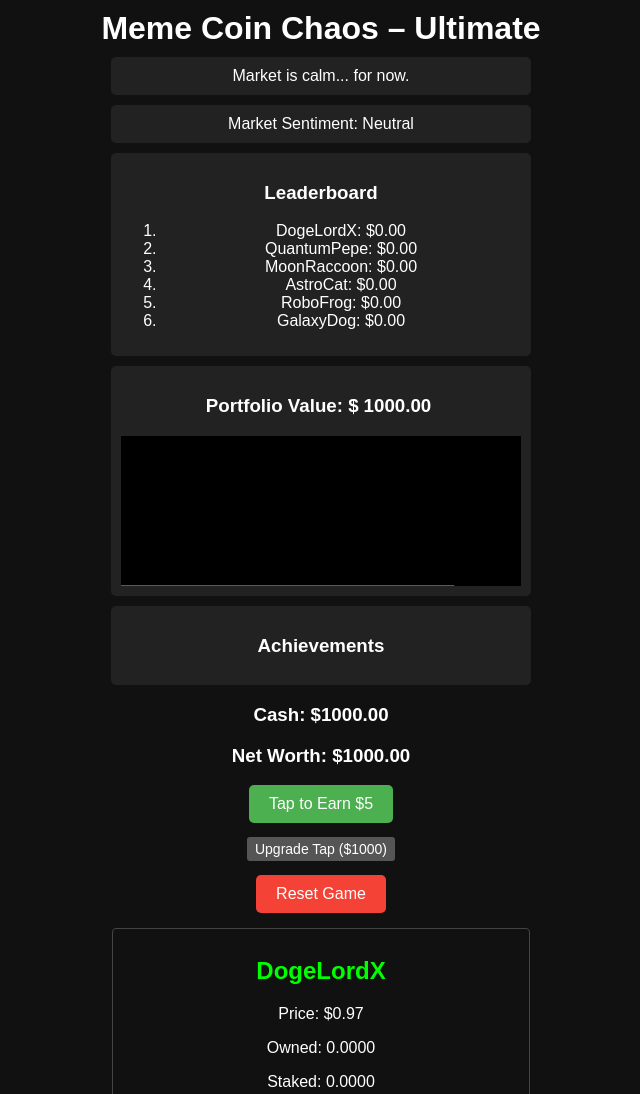
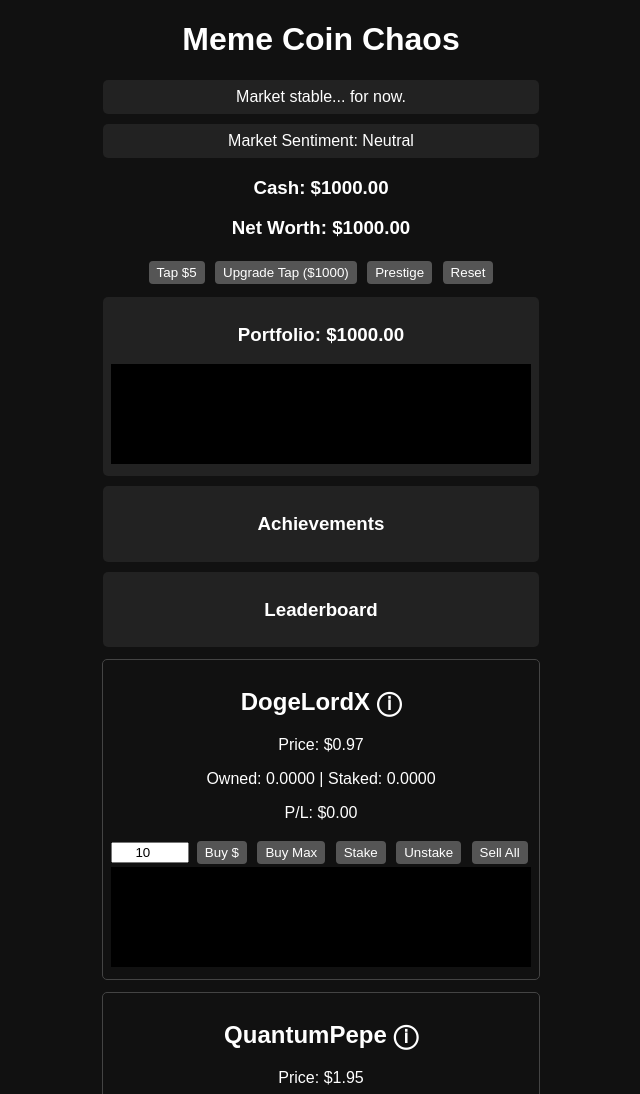
Before and after one commit to lilnuttyy69/meme-coin-chaos, a plain HTML site: page index.html in a window 1280 px wide. Shown: the top 1094 px of the page, without its empty margins (319-959 px from the left). Drawn offline with Linux system fonts and the light colour scheme.

Commit message:
Update index.html

```diff
--- a/index.html
+++ b/index.html
@@ -2,329 +2,362 @@
 <html>
 <head>
 <meta name="viewport" content="width=device-width, initial-scale=1.0">
-<title>Meme Coin Chaos – Ultimate Edition</title>
+<title>Meme Coin Chaos</title>
 <style>
-body { font-family: Arial; background:#111; color:#fff; text-align:center; margin:0; padding:0; }
-h1 { margin:10px; }
-#news, #sentiment, #leaderboard, #portfolio-container, #achievements { background:#222; padding:10px; margin:10px auto; width:90%; max-width:400px; border-radius:5px; }
-.coin { margin:15px auto; padding:8px; border:0.8px solid #444; border-radius:4px; width:90%; max-width:400px; transition: color 0.3s; }
-button { padding:4px 8px; margin:4px; border:none; border-radius:3px; background:#555; color:#fff; cursor:pointer; font-size:14px;}
+body { font-family: Arial; background:#111; color:#fff; text-align:center; margin:0; }
+.coin { margin:12px auto; padding:8px; border:1px solid #444; width:90%; max-width:420px; border-radius:5px; }
+button { margin:3px; padding:4px 8px; background:#555; color:white; border:none; border-radius:4px; }
 button:hover { background:#777; }
-input { margin:3px; width:70px; border-radius:3px; border:1px solid #555; text-align:center; font-size:14px;}
-canvas { margin-top:10px; background:#000; width:100%; height:100px; display:block; }
-#portfolio-chart { height:150px; }
-#tap-money, #reset-game { padding:10px 20px; margin:10px auto; display:block; border-radius:5px; font-size:16px; }
-#tap-money { background:#4CAF50; color:#fff; }
-#tap-money:hover { background:#66bb6a; }
-#reset-game { background:#f44336; color:#fff; }
-#reset-game:hover { background:#e57373; }
-#portfolio-value { display:inline-block; padding:0 5px; }
-#achievement-banner { background:#444; color:#fff; padding:5px 10px; border-radius:4px; margin:10px auto; display:none; max-width:300px; }
+input { width:70px; text-align:center; }
+canvas { background:black; width:100%; height:100px; }
+#news,#sentiment,#leaderboard,#portfolio-container,#achievements {
+background:#222; margin:10px auto; padding:8px; width:90%; max-width:420px; border-radius:5px;
+}
+#achievement-banner { display:none; background:#444; padding:6px; border-radius:4px; }
 </style>
 </head>
 <body>
 
-<h1>Meme Coin Chaos – Ultimate</h1>
+<h1>Meme Coin Chaos</h1>
 
-<div id="news">Market is calm... for now.</div>
+<div id="news">Market stable... for now.</div>
 <div id="sentiment">Market Sentiment: Neutral</div>
-<div id="leaderboard"><h3>Leaderboard</h3><ol id="leaderboard-list"></ol></div>
-<div id="portfolio-container"><h3>Portfolio Value: $<span id="portfolio-value">0</span></h3><canvas id="portfolio-chart"></canvas></div>
-<div id="achievements"><h3>Achievements</h3><div id="achievement-banner"></div></div>
 
 <h3>Cash: $<span id="cash">0</span></h3>
 <h3>Net Worth: $<span id="networth">0</span></h3>
 
-<button id="tap-money">Tap to Earn $5</button>
-<button id="upgrade-tap">Upgrade Tap ($1000)</button>
-<button id="reset-game">Reset Game</button>
+<button id="tap-money"></button>
+<button id="upgrade-tap"></button>
+<button onclick="prestige()">Prestige</button>
+<button onclick="resetGame()">Reset</button>
+
+<div id="portfolio-container">
+<h3>Portfolio: $<span id="portfolio-value">0</span></h3>
+<canvas id="portfolio-chart"></canvas>
+</div>
+
+<div id="achievements">
+<h3>Achievements</h3>
+<div id="achievement-banner"></div>
+</div>
+
+<div id="leaderboard">
+<h3>Leaderboard</h3>
+<ol id="leaderboard-list"></ol>
+</div>
 
 <div id="coins"></div>
 
 <script>
-// ---------- Persistent Storage ----------
-const STORAGE_KEY = "memeCoinChaosUltimate";
+
+// ------------------ GLOBALS ------------------
+
+const STORAGE_KEY = "memeCoinChaosV3";
+
 let cash = 1000;
-let coins = [];
-let portfolioHistory = [];
-let lastPortfolio = 0;
 let tapValue = 5;
 let tapUpgradeCost = 1000;
+let prestigeLevel = 0;
+let prestigeMultiplier = 1;
+
+let portfolioHistory = [];
 let achievementsUnlocked = [];
+let achievementQueue = [];
+let showingAchievement = false;
 
-// ---------- Load/Save ----------
-function saveGame(){
-  localStorage.setItem(STORAGE_KEY, JSON.stringify({cash, coins, portfolioHistory, tapValue, achievementsUnlocked}));
-}
+let crashActive = false;
+let lastCrashDelay = 0;
+let marketGreedLevel = 0;
+let lastWhaleCrashTime = 0;
+const WHALE_CRASH_COOLDOWN = 60 * 60 * 1000;
+const TRANSACTION_FEE = 0.01;
+const STAKE_YIELD = 0.002;
 
-function loadGame(){
-  const saved = localStorage.getItem(STORAGE_KEY);
-  if(saved){
-    const data = JSON.parse(saved);
-    cash = data.cash || 1000;
-    portfolioHistory = data.portfolioHistory || [];
-    tapValue = data.tapValue || 5;
-    achievementsUnlocked = data.achievementsUnlocked || [];
-    coins = (data.coins || []).map(c => ({
-      name: c.name || "Coin",
-      price: c.price || 1,
-      basePrice: c.basePrice || c.price,
-      volatility: c.volatility || 0.05,
-      hype: c.hype || 1,
-      history: c.history || [],
-      holdings: c.holdings || 0,
-      trend: c.trend || 0,
-      lastPrice: c.lastPrice || c.price,
-      totalSpent: c.totalSpent || 0,
-      staked: c.staked || 0
-    }));
-  }
-  if(coins.length===0){
-    coins = [
-      {name:"DogeLordX", price:1, basePrice:1, volatility:0.05, hype:1, history:[], holdings:0, trend:0, lastPrice:1, totalSpent:0, staked:0},
-      {name:"QuantumPepe", price:2, basePrice:2, volatility:0.07, hype:1, history:[], holdings:0, trend:0, lastPrice:2, totalSpent:0, staked:0},
-      {name:"MoonRaccoon", price:0.5, basePrice:0.5, volatility:0.1, hype:1, history:[], holdings:0, trend:0, lastPrice:0.5, totalSpent:0, staked:0},
-      {name:"AstroCat", price:0.8, basePrice:0.8, volatility:0.06, hype:1, history:[], holdings:0, trend:0, lastPrice:0.8, totalSpent:0, staked:0},
-      {name:"RoboFrog", price:1.5, basePrice:1.5, volatility:0.08, hype:1, history:[], holdings:0, trend:0, lastPrice:1.5, totalSpent:0, staked:0},
-      {name:"GalaxyDog", price:2, basePrice:2, volatility:0.05, hype:1, history:[], holdings:0, trend:0, lastPrice:2, totalSpent:0, staked:0}
+let coins = [
+{name:"DogeLordX", basePrice:1, price:1, volatility:0.05, holdings:0, staked:0, trend:0, history:[], totalSpent:0},
+{name:"QuantumPepe", basePrice:2, price:2, volatility:0.07, holdings:0, staked:0, trend:0, history:[], totalSpent:0},
+{name:"MoonRaccoon", basePrice:0.5, price:0.5, volatility:0.1, holdings:0, staked:0, trend:0, history:[], totalSpent:0},
+{name:"AstroCat", basePrice:0.8, price:0.8, volatility:0.06, holdings:0, staked:0, trend:0, history:[], totalSpent:0},
+{name:"RoboFrog", basePrice:1.5, price:1.5, volatility:0.08, holdings:0, staked:0, trend:0, history:[], totalSpent:0},
+{name:"GalaxyDog", basePrice:2, price:2, volatility:0.05, holdings:0, staked:0, trend:0, history:[], totalSpent:0}
 ];
-  }
-}
 
-loadGame();
+// ------------------ INIT ------------------
 
-// ---------- Initialize Coins ----------
 function initCoins(){
 const container=document.getElementById("coins");
 container.innerHTML="";
 coins.forEach((c,i)=>{
-    const coinDiv=document.createElement("div");
-    coinDiv.className="coin";
-    coinDiv.id=`coin-${i}`;
-    coinDiv.innerHTML=`
-      <h2 id="name-${i}">${c.name}</h2>
-      <p>Price: $<span id="price-${i}">${c.price.toFixed(2)}</span></p>
-      <p>Owned: <span id="owned-${i}">${c.holdings.toFixed(4)}</span></p>
-      <p>Staked: <span id="staked-${i}">${c.staked.toFixed(4)}</span></p>
-      <p>Profit/Loss: $<span id="pl-${i}">${((c.price*(c.holdings+c.staked))-c.totalSpent).toFixed(2)}</span></p>
-      <label>Buy Amount ($): <input type="number" min="1" value="10" id="amt-${i}"/></label>
+container.innerHTML+=`
+<div class="coin">
+<h2 onclick="showCoinInfo(${i})" style="cursor:pointer">${c.name} ⓘ</h2>
+<p>Price: $<span id="price-${i}">0</span></p>
+<p>Owned: <span id="owned-${i}">0</span> | Staked: <span id="staked-${i}">0</span></p>
+<p>P/L: $<span id="pl-${i}">0</span></p>
+<input type="number" id="amt-${i}" value="10">
 <button onclick="buyByCash(${i})">Buy $</button>
 <button onclick="buyMax(${i})">Buy Max</button>
 <button onclick="stakeCoin(${i})">Stake</button>
+<button onclick="unstakeCoin(${i})">Unstake</button>
 <button onclick="sellAll(${i})">Sell All</button>
 <canvas id="chart-${i}"></canvas>
-    `;
-    container.appendChild(coinDiv);
+</div>`;
 });
 }
 
-// ---------- Buy/Sell Functions ----------
+initCoins();
+
+// ------------------ TAP SYSTEM ------------------
+
+function updateTapButtons(){
+document.getElementById("tap-money").innerText=`Tap $${tapValue * prestigeMultiplier}`;
+document.getElementById("upgrade-tap").innerText=`Upgrade Tap ($${tapUpgradeCost})`;
+}
+
+document.getElementById("tap-money").onclick=()=>{
+cash += tapValue * prestigeMultiplier;
+updateGameUI();
+};
+
+document.getElementById("upgrade-tap").onclick=()=>{
+if(cash>=tapUpgradeCost){
+cash-=tapUpgradeCost;
+tapValue*=2;
+tapUpgradeCost=Math.floor(tapUpgradeCost*2.2);
+updateTapButtons();
+updateGameUI();
+}
+};
+
+updateTapButtons();
+
+// ------------------ BUY / SELL ------------------
+
 function buyByCash(i){
 let amt=parseFloat(document.getElementById(`amt-${i}`).value)||0;
-  let spend=Math.min(amt, cash);
+let spend=Math.min(amt,cash);
 if(spend<=0) return;
-  let qty=spend/coins[i].price;
+
+let slippage=spend>(cash*0.1)?1+(Math.random()*0.02):1;
+let fee=spend*TRANSACTION_FEE;
+let qty=(spend-fee)/slippage/coins[i].price;
+
 coins[i].holdings+=qty;
 coins[i].totalSpent+=spend;
 cash-=spend;
-  updateCoins();
+updateGameUI();
 }
 
 function buyMax(i){
+if(cash<=0) return;
 let spend=cash;
-  if(spend<=0) return;
-  let qty=spend/coins[i].price;
+let fee=spend*TRANSACTION_FEE;
+let qty=(spend-fee)/coins[i].price;
 coins[i].holdings+=qty;
 coins[i].totalSpent+=spend;
 cash=0;
-  updateCoins();
+updateGameUI();
 }
 
 function sellAll(i){
-  cash+=coins[i].holdings*coins[i].price + coins[i].staked*coins[i].price;
+let total=coins[i].holdings+coins[i].staked;
+if(total<=0) return;
+let gross=total*coins[i].price;
+let fee=gross*TRANSACTION_FEE;
+cash+=gross-fee;
 coins[i].holdings=0;
 coins[i].staked=0;
 coins[i].totalSpent=0;
-  updateCoins();
+updateGameUI();
 }
 
-// ---------- Stake ----------
+// ------------------ STAKING ------------------
+
 function stakeCoin(i){
 if(coins[i].holdings<=0) return;
-  coins[i].staked += coins[i].holdings;
-  coins[i].holdings = 0;
-  updateCoins();
+coins[i].staked+=coins[i].holdings;
+coins[i].holdings=0;
+updateGameUI();
 }
 
-// ---------- Tap to Earn ----------
-document.getElementById("tap-money").addEventListener("click",()=>{
-  cash += tapValue;
-  updateCoins();
+function unstakeCoin(i){
+if(coins[i].staked<=0) return;
+coins[i].holdings+=coins[i].staked;
+coins[i].staked=0;
+updateGameUI();
+}
+
+// ------------------ MARKET LOGIC ------------------
+
+function updateMarket(){
+coins.forEach(c=>{
+c.trend+=(Math.random()-0.5)*0.01;
+let change=(c.trend+(Math.random()-0.5)*c.volatility)*c.price;
+c.price+=change;
+c.price+=(c.basePrice-c.price)*0.001;
+c.price=Math.max(c.price,0.01);
+if(c.price>c.basePrice*50) c.price=c.basePrice*50;
+if(c.staked>0){
+c.staked+=c.staked*STAKE_YIELD;
+}
+c.history.push(c.price);
+if(c.history.length>50) c.history.shift();
+});
+}
+
+// ------------------ SENTIMENT ------------------
+
+function updateSentiment(){
+let avg=coins.reduce((s,c)=>s+c.trend,0)/coins.length;
+marketGreedLevel=avg*20;
+let text="Neutral";
+if(marketGreedLevel>0.6) text="Extreme Greed 🚀🚀";
+else if(marketGreedLevel>0.2) text="Greed 🚀";
+else if(marketGreedLevel<-0.6) text="Extreme Fear 😱😱";
+else if(marketGreedLevel<-0.2) text="Fear 😱";
+document.getElementById("sentiment").innerText="Market Sentiment: "+text;
+}
+
+// ------------------ CRASH SYSTEM ------------------
+
+function triggerMarketCrash(source="normal"){
+if(crashActive) return;
+crashActive=true;
+
+let strength=0.25+Math.random()*0.25;
+
+document.getElementById("news").innerText=
+source==="whale"?
+"🐋 Whale Liquidity Shock!":
+"⚠️ GLOBAL MARKET CRASH!";
+
+coins.forEach(c=>{
+c.price*=(1-strength);
 });
 
-// ---------- Upgrade Tap ----------
-document.getElementById("upgrade-tap").addEventListener("click",()=>{
-  if(cash >= tapUpgradeCost){
-    cash -= tapUpgradeCost;
-    tapValue *= 2;
-    tapUpgradeCost *= 2;
-    document.getElementById("upgrade-tap").innerText = `Upgrade Tap ($${tapUpgradeCost})`;
-    updateCoins();
-  } else alert("Not enough cash to upgrade!");
+updateGameUI();
+
+setTimeout(()=>{crashActive=false;},10000);
+}
+
+function scheduleNextCrash(){
+let min=6*60*1000;
+let max=15*60*1000;
+let delay;
+do{
+delay=Math.floor(Math.random()*(max-min))+min;
+}while(delay===lastCrashDelay);
+lastCrashDelay=delay;
+
+setTimeout(()=>{
+let chance=0.25;
+if(marketGreedLevel>0.6) chance+=0.4;
+if(Math.random()<chance){
+triggerMarketCrash("normal");
+}
+scheduleNextCrash();
+},delay);
+}
+
+scheduleNextCrash();
+
+// ------------------ WHALE BOT ------------------
+
+function whaleBot(){
+let now=Date.now();
+let canCrash=(now-lastWhaleCrashTime)>WHALE_CRASH_COOLDOWN;
+let c=coins[Math.floor(Math.random()*coins.length)];
+
+if(canCrash && !crashActive && Math.random()<0.2){
+lastWhaleCrashTime=now;
+triggerMarketCrash("whale");
+return;
+}
+
+let direction=Math.random()>0.5?1:-1;
+c.price+=direction*(c.price*0.15*(0.5+Math.random()));
+document.getElementById("news").innerText=
+direction>0?`🐋 Whale pumped ${c.name}!`:
+`🐋 Whale dumped ${c.name}!`;
+
+updateGameUI();
+}
+
+setInterval(whaleBot,20000);
+
+// ------------------ PRESTIGE ------------------
+
+function prestige(){
+let net=getNetWorth();
+if(net<1000000){
+alert("Need $1,000,000 net worth.");
+return;
+}
+prestigeLevel++;
+prestigeMultiplier+=0.5;
+cash=1000;
+coins.forEach(c=>{
+c.price=c.basePrice;
+c.holdings=0;
+c.staked=0;
+c.totalSpent=0;
+c.history=[];
 });
+document.getElementById("news").innerText=`Prestige Level ${prestigeLevel}!`;
+updateGameUI();
+}
 
-// ---------- Reset Game ----------
-document.getElementById("reset-game").addEventListener("click",()=>{
-  if(confirm("Reset all progress?")){
-    localStorage.removeItem(STORAGE_KEY);
-    location.reload();
+// ------------------ UI ------------------
+
+function getNetWorth(){
+return cash+coins.reduce((s,c)=>s+(c.holdings+c.staked)*c.price,0);
 }
-});
 
-// ---------- Update Coins & UI ----------
-function updateCoins(){
-  let net=cash;
+function updateGameUI(){
+updateSentiment();
+let net=getNetWorth();
+document.getElementById("cash").innerText=cash.toFixed(2);
+document.getElementById("networth").innerText=net.toFixed(2);
+document.getElementById("portfolio-value").innerText=net.toFixed(2);
+
 coins.forEach((c,i)=>{
-    net+= (c.holdings+c.staked)*c.price;
 document.getElementById(`price-${i}`).innerText=c.price.toFixed(2);
 document.getElementById(`owned-${i}`).innerText=c.holdings.toFixed(4);
 document.getElementById(`staked-${i}`).innerText=c.staked.toFixed(4);
 document.getElementById(`pl-${i}`).innerText=((c.holdings+c.staked)*c.price-c.totalSpent).toFixed(2);
-    const nameElem=document.getElementById(`name-${i}`);
-    if(c.price>c.lastPrice) nameElem.style.color="lime";
-    else if(c.price<c.lastPrice) nameElem.style.color="red";
-    else nameElem.style.color="#fff";
-    c.lastPrice=c.price;
-  });
-  document.getElementById("cash").innerText=cash.toFixed(2);
-  document.getElementById("networth").innerText=net.toFixed(2);
-  document.getElementById("portfolio-value").innerText=net.toFixed(2);
-  updatePortfolioChart();
-  updateLeaderboard();
-  updateSentiment();
-  checkAchievements(net);
-  saveGame();
-}
-
-// ---------- Achievements ----------
-function showAchievement(text){
-  const banner = document.getElementById("achievement-banner");
-  banner.innerText = text;
-  banner.style.display = "block";
-  setTimeout(()=>banner.style.display="none",3000);
-}
-
-function checkAchievements(net){
-  const milestones = [1000,5000,10000,50000,100000];
-  milestones.forEach(m=>{
-    if(net>=m && !achievementsUnlocked.includes(m)){
-      achievementsUnlocked.push(m);
-      showAchievement(`Achievement Unlocked: Net Worth $${m}!`);
-    }
 });
 }
 
-// ---------- Leaderboard ----------
-function updateLeaderboard(){
-  const leaderboard=coins.slice().sort((a,b)=> (b.holdings+b.staked)*b.price-(a.holdings+a.staked)*a.price);
-  const list=document.getElementById("leaderboard-list");
-  list.innerHTML="";
-  leaderboard.forEach(c=>{
-    list.innerHTML+=`<li>${c.name}: $${((c.holdings+c.staked)*c.price).toFixed(2)}</li>`;
-  });
+function showCoinInfo(i){
+let c=coins[i];
+alert(
+`${c.name}
+
+Base Price: $${c.basePrice}
+Current Price: $${c.price.toFixed(2)}
+Max Cap: $${(c.basePrice*50).toFixed(2)}
+Volatility: ${(c.volatility*100).toFixed(2)}%
+Trend: ${(c.trend*100).toFixed(2)}%
+Staked: ${c.staked.toFixed(4)}
+Total Invested: $${c.totalSpent.toFixed(2)}`
+);
 }
 
-// ---------- Portfolio Chart ----------
-function updatePortfolioChart(){
-  const net=cash+coins.reduce((sum,c)=>sum+(c.holdings+c.staked)*c.price,0);
-  portfolioHistory.push(net);
-  if(portfolioHistory.length>100) portfolioHistory.shift();
-  const canvas=document.getElementById("portfolio-chart");
-  const ctx=canvas.getContext("2d");
-  ctx.clearRect(0,0,canvas.width,canvas.height);
-  if(portfolioHistory.length<2) return;
-  const maxVal=Math.max(...portfolioHistory);
-  const minVal=Math.min(...portfolioHistory);
-  const range=maxVal-minVal||1;
-  ctx.beginPath();
-  portfolioHistory.forEach((val,i)=>{
-    const x=(i/portfolioHistory.length)*canvas.width;
-    const y=canvas.height-((val-minVal)/range)*canvas.height;
-    i===0?ctx.moveTo(x,y):ctx.lineTo(x,y);
-  });
-  ctx.strokeStyle="cyan";
-  ctx.stroke();
+function resetGame(){
+localStorage.clear();
+location.reload();
 }
 
-// ---------- Coin Charts ----------
-function drawCharts(){
-  coins.forEach((c,i)=>{
-    const canvas=document.getElementById(`chart-${i}`);
-    const ctx=canvas.getContext("2d");
-    ctx.clearRect(0,0,canvas.width,canvas.height);
-    if(c.history.length<2) return;
-    const maxPrice=Math.max(...c.history);
-    const minPrice=Math.min(...c.history);
-    const range=maxPrice-minPrice||1;
-    ctx.beginPath();
-    c.history.forEach((p,j)=>{
-      const x=(j/c.history.length)*canvas.width;
-      const y=canvas.height-((p-minPrice)/range)*canvas.height;
-      j===0?ctx.moveTo(x,y):ctx.lineTo(x,y);
-    });
-    ctx.strokeStyle="lime";
-    ctx.stroke();
-  });
+// ------------------ GAME LOOP ------------------
+
+function gameLoop(){
+updateMarket();
+updateGameUI();
 }
 
-// ---------- Market Sentiment & Random Events ----------
-function updateSentiment(){
-  let avgTrend=coins.reduce((sum,c)=>sum+c.trend,0)/coins.length;
-  let text="Neutral";
-  if(avgTrend>0.02) text="Greed 🚀";
-  else if(avgTrend<-0.02) text="Fear 😱";
-  document.getElementById("sentiment").innerText="Market Sentiment: "+text;
-}
+setInterval(gameLoop,1000);
+updateGameUI();
 
-function randomEvent(){
-  let c=coins[Math.floor(Math.random()*coins.length)];
-  let eventType=Math.random();
-  if(eventType<0.4){
-    let hypeMult=1+Math.random()*0.15;
-    let original=c.price;
-    c.price*=hypeMult;
-    setTimeout(()=>{ c.price=original; },5000);
-  } else if(eventType<0.7){
-    let crash=0.9-Math.random()*0.2;
-    c.price*=crash;
-  } else {
-    let originalVol=c.volatility;
-    c.volatility*=1.5;
-    setTimeout(()=>c.volatility=originalVol,5000);
-  }
-}
-
-// ---------- Game Loop ----------
-function updateGame(){
-  coins.forEach(c=>{
-    c.trend+=(Math.random()-0.5)*0.01;
-    let change=(c.trend+(Math.random()-0.5)*c.volatility)*c.price*c.hype;
-    c.price+=change;
-    if(c.price>c.basePrice*100) c.price=c.basePrice*100; // cap price
-    c.price=Math.max(c.price,0.01);
-    c.history.push(c.price);
-    if(c.history.length>50) c.history.shift();
-    c.price += (c.basePrice-c.price)*0.001; // mean reversion
-  });
-  updateCoins();
-  drawCharts();
-}
-
-initCoins();
-updateCoins();
-setInterval(updateGame,1000);
-setInterval(randomEvent,15000);
 </script>
-
 </body>
 </html>
```
Lines whose indentation alone changed are shown as unchanged.
